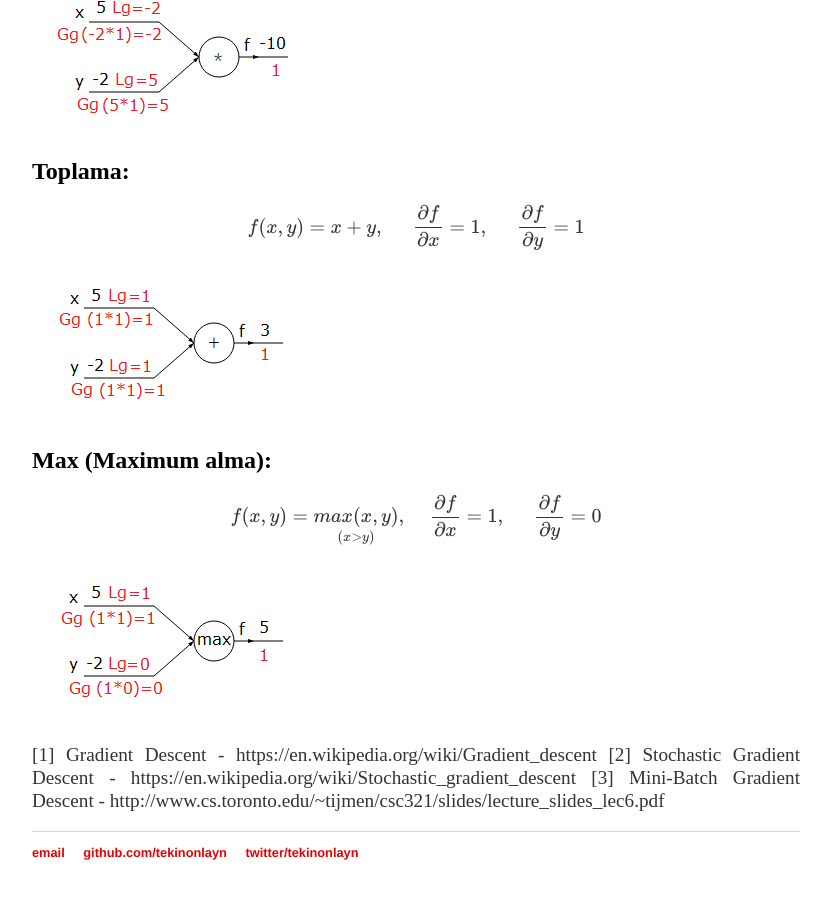
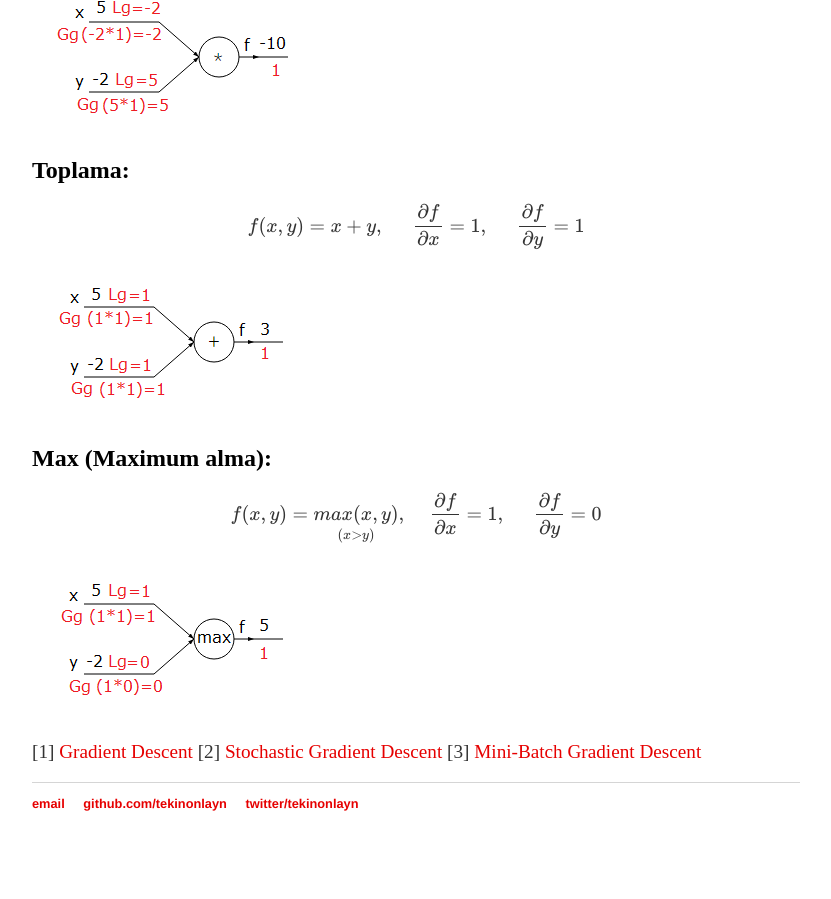
Before and after one commit to tekinonlayn/gi.github.io, a Jekyll site: the page built from _posts/2016-04-15-Backpropagation-algoritmasi-icin-gradyan-alma.md, in a window 1280 px wide and 900 px high, scrolled down 2486 px. Shown: the whole window, without its empty margins (224-1055 px from the left). Built offline with Jekyll 4.4.1, drawn with Linux system fonts in a browser that asks for light colours; formulas are drawn with MathJax 3; after the commit the page ends 3337 px from its top, so only the background shows below that.

Commit message:
Update 2016-04-15-Backpropagation-algoritmasi-icin-gradyan-alma.md

```diff
--- a/_posts/2016-04-15-Backpropagation-algoritmasi-icin-gradyan-alma.md
+++ b/_posts/2016-04-15-Backpropagation-algoritmasi-icin-gradyan-alma.md
@@ -44,15 +44,15 @@
 
 Fonksiyonları temel olarak toplama, çarpma ve max işlemlerine (fonksiyonlarına) dönüştürerek ifade edebiliriz. Bu işlemler makine öğrenmesi algoritmalarında sıkça kullanılırlar. Bu fonksiyonlar ve yerel gradyanları devre üzerinde nasıl gösterilir, verip bitirelim.
 <h2>Çarpma:</h2>
-<p>$$f(x,y)=xy,\;\;\;\;\;\frac{\partial f}{\partial x}=y,\;\;\;\;\;\frac{\partial f}{\partial y}=x$$
-<img src="/img/multiply.png"></p>
+<p>$$f(x,y)=xy,\;\;\;\;\;\frac{\partial f}{\partial x}=y,\;\;\;\;\;\frac{\partial f}{\partial y}=x$$</p>
+<div><img src="/img/multiply.png"></div>
 <h2>Toplama:</h2>
-<p>$$f(x,y)=x+y,\;\;\;\;\;\frac{\partial f}{\partial x}=1,\;\;\;\;\;\frac{\partial f}{\partial y}=1$$
-<img src="/img/sum.png"></p>
+<p>$$f(x,y)=x+y,\;\;\;\;\;\frac{\partial f}{\partial x}=1,\;\;\;\;\;\frac{\partial f}{\partial y}=1$$</p>
+<div><img src="/img/sum.png"></div>
 <h2>Max (Maximum alma):</h2>
-<p>$$f(x,y)=\underset{(x>y)}{max(x,y)},\;\;\;\;\frac{\partial f}{\partial x}=1,\;\;\;\;\;\frac{\partial f}{\partial y}=0$$
-<img src="/img/max.png"></p>
+<p>$$f(x,y)=\underset{(x>y)}{max(x,y)},\;\;\;\;\frac{\partial f}{\partial x}=1,\;\;\;\;\;\frac{\partial f}{\partial y}=0$$</p>
+<div><img src="/img/max.png"></div>
 
-[1] Gradient Descent - https://en.wikipedia.org/wiki/Gradient_descent
-[2] Stochastic Gradient Descent - https://en.wikipedia.org/wiki/Stochastic_gradient_descent
-[3] Mini-Batch Gradient Descent - http://www.cs.toronto.edu/~tijmen/csc321/slides/lecture_slides_lec6.pdf
+[1] <a href="https://en.wikipedia.org/wiki/Gradient_descent">Gradient Descent</a>
+[2] <a href="https://en.wikipedia.org/wiki/Stochastic_gradient_descent">Stochastic Gradient Descent</a>
+[3] <a href="http://www.cs.toronto.edu/~tijmen/csc321/slides/lecture_slides_lec6.pdf">Mini-Batch Gradient Descent</a>
```
